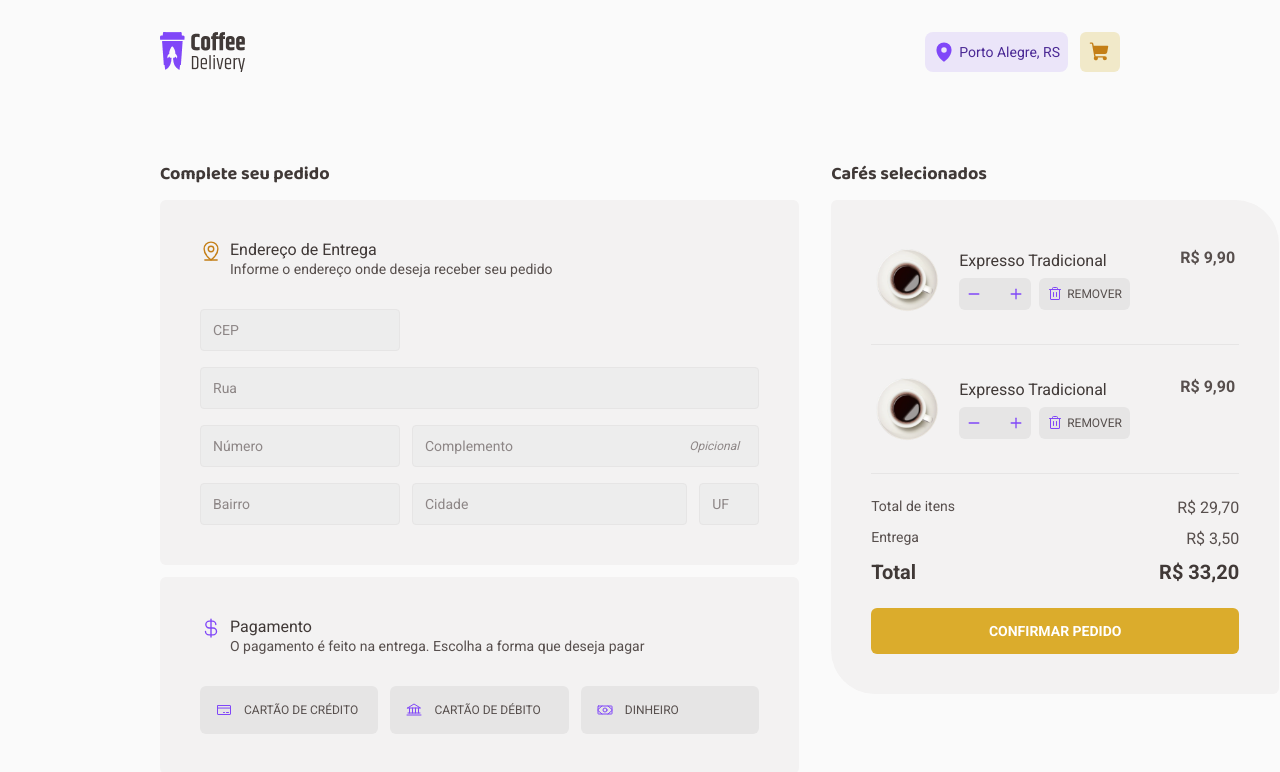
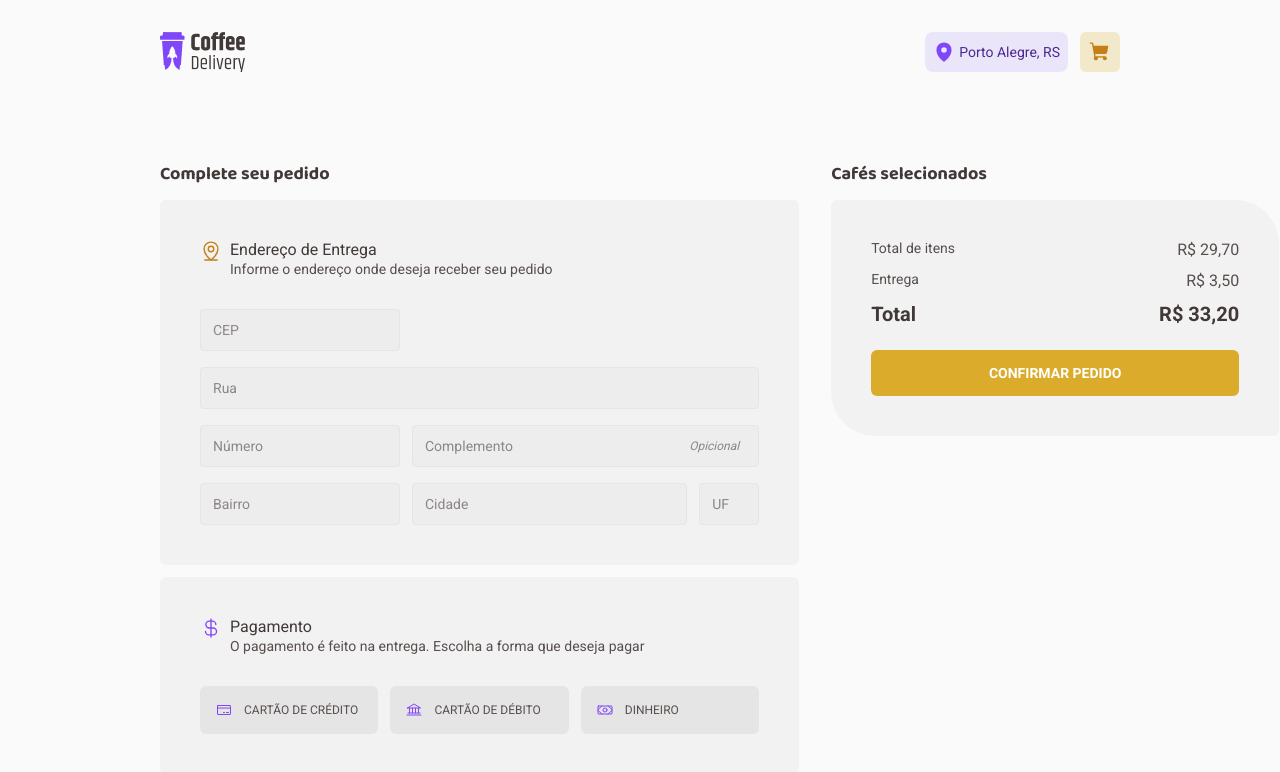
Before and after one commit to joaocruzzq/coffee-delivery, a React (Vite) app: page /checkout in a window 1280 px wide. Shown: the top 772 px of the page. Built offline with nearby package versions, Linux system fonts and the light colour scheme.

Commit message:
resolvendo problemas do stepper

```diff
--- a/src/components/stepper/index.tsx
+++ b/src/components/stepper/index.tsx
@@ -1,27 +1,33 @@
+import { useState } from "react";
 import { StepperContainer } from "./styles";
 
 import { Minus, Plus } from "phosphor-react";
 
 interface StepperProps {
-   itemQuantity: number
-   onIncreaseItemQuantity: () => void
-   onDecreaseItemQuantity: () => void
+   initialValue: number
+   onChange: (quantity: number) => void
 }
 
-export function Stepper({itemQuantity, onDecreaseItemQuantity, onIncreaseItemQuantity}: StepperProps) {
-   function handleIncreaseItemQuantity() {
-      onIncreaseItemQuantity()
+export function Stepper({ initialValue, onChange }: StepperProps) {
+   const [itemQuantity, setItemQuantity] = useState(initialValue)
+
+   function increaseItemQuantity() {
+      setItemQuantity(itemQuantity + 1)
+      onChange(itemQuantity + 1)
    }
 
-   function handleDecreaseItemQuantity() {
-      onDecreaseItemQuantity()
+   function decreaseItemQuantity() {
+      if(itemQuantity > 0) {
+         setItemQuantity(itemQuantity - 1)
+         onChange(itemQuantity - 1)
+      }
    }
 
    return (
       <StepperContainer>
-         <Minus size={14} weight="bold" onClick={handleDecreaseItemQuantity} />
+         <Minus size={14} weight="bold" onClick={decreaseItemQuantity} />
             {itemQuantity}
-         <Plus size={14} weight="bold" onClick={handleIncreaseItemQuantity} />
+         <Plus size={14} weight="bold" onClick={increaseItemQuantity} />
       </StepperContainer>
    )
 }
--- a/src/context/coffee-cart-context.tsx
+++ b/src/context/coffee-cart-context.tsx
@@ -1,6 +1,6 @@
 import { createContext, ReactNode, useEffect, useState } from "react";
 
-interface CoffeeOnCartProps {
+export interface CoffeeOnCartProps {
    id: number
    img: string
    name: string
@@ -69,7 +69,7 @@ export function CoffeeCartContextProvider({ children }: CoffeeCartContextProvide
       <CoffeeCartContext.Provider
          value={{
             coffeesOnCart,
-            addCoffeeToCart
+            addCoffeeToCart,
          }}
       >
          {children}
--- a/src/pages/checkout/components/coffee-card/index.tsx
+++ b/src/pages/checkout/components/coffee-card/index.tsx
@@ -1,19 +1,23 @@
 import { CoffeeCardContainer } from "./styles";
-
-import coffeeIMG from "../../../../assets/Type=Americano.png"
 
 import { Stepper } from "../../../../components/stepper";
 
 import { Trash } from "phosphor-react";
 
-export function CoffeeCard() {
+import { CoffeeOnCartProps } from "../../../../context/coffee-cart-context";
+
+interface CoffeeCardOnOrder {
+   coffee: CoffeeOnCartProps
+}
+
+export function CoffeeCard({ coffee }: CoffeeCardOnOrder) {
    return (
       <CoffeeCardContainer>
          <div className="coffeInfo">
-            <img src={coffeeIMG} alt="" />
+            <img src={coffee.img} alt="" />
 
             <div className="details">
-               <span>Expresso Tradicional</span>
+               <span>{coffee.name}</span>
 
                <div className="actions">
                   <Stepper />
@@ -26,7 +30,7 @@ export function CoffeeCard() {
             </div>
          </div>
 
-         <strong>9,90</strong>
+         <strong>{coffee.price}</strong>
       </CoffeeCardContainer>
    )
 }
--- a/src/pages/checkout/index.tsx
+++ b/src/pages/checkout/index.tsx
@@ -7,7 +7,12 @@ import { Button } from "./components/button";
 import { CoffeeCard } from "./components/coffee-card";
 import { PaymentMethod } from "./components/payment-method";
 
+import { useContext } from "react";
+import { CoffeeCartContext } from "../../context/coffee-cart-context";
+
 export function Checkout() {
+   const { coffeesOnCart } = useContext(CoffeeCartContext)
+
    return (
       <CheckoutContainer>
          <form action="">
@@ -58,11 +63,18 @@ export function Checkout() {
             </FormContainer>
 
             <OrderContainer>
-               <CoffeeCard />
+               {coffeesOnCart.map(coffee => (
+                  <>
+                     <CoffeeCard coffee={coffee} />
+                     <div className="divider" />
+                  </>
+               ))}
+
+               {/* <CoffeeCard />
                <div className="divider" />
 
                <CoffeeCard />
-               <div className="divider" />
+               <div className="divider" /> */}
 
                <div className="orderPricing">
                   <div>
--- a/src/pages/home/components/coffee-card/index.tsx
+++ b/src/pages/home/components/coffee-card/index.tsx
@@ -13,23 +13,16 @@ interface CoffeeProps {
 }
 
 export function CoffeeCard({coffee}: CoffeeProps) {
+   const { addCoffeeToCart } = useContext(CoffeeCartContext)
+
    const [itemQuantity, setItemQuantity] = useState(1)
 
-   const { addCoffeeToCart } = useContext(CoffeeCartContext)
-
-
-   function handleAddCoffeeToCart(coffeeToAddData: CoffeeType) {
-      addCoffeeToCart(coffeeToAddData)
+   function handleAddCoffeeToCart() {
+      addCoffeeToCart({...coffee, quantity: itemQuantity})
    }
 
-   function handleIncreaseItemQuantity() {
-      setItemQuantity(itemQuantity + 1)
-   }
-
-   function handleDecreaseItemQuantity() {
-      if(itemQuantity > 0) {
-         setItemQuantity(itemQuantity - 1)
-      }
+   function handleQuantityChange(newQuantity: number) {
+      setItemQuantity(newQuantity)
    }
 
    return (
@@ -52,12 +45,11 @@ export function CoffeeCard({coffee}: CoffeeProps) {
 
             <div className="actions">
                <Stepper
-                  itemQuantity={itemQuantity}
-                  onDecreaseItemQuantity={handleDecreaseItemQuantity}
-                  onIncreaseItemQuantity={handleIncreaseItemQuantity}
+               initialValue={itemQuantity}
+               onChange={handleQuantityChange}
                />
 
-               <button onClick={() => handleAddCoffeeToCart({...coffee, quantity: itemQuantity})} >
+               <button onClick={handleAddCoffeeToCart} >
                   <ShoppingCart size={22} weight="fill" />
                </button>
             </div>
```
